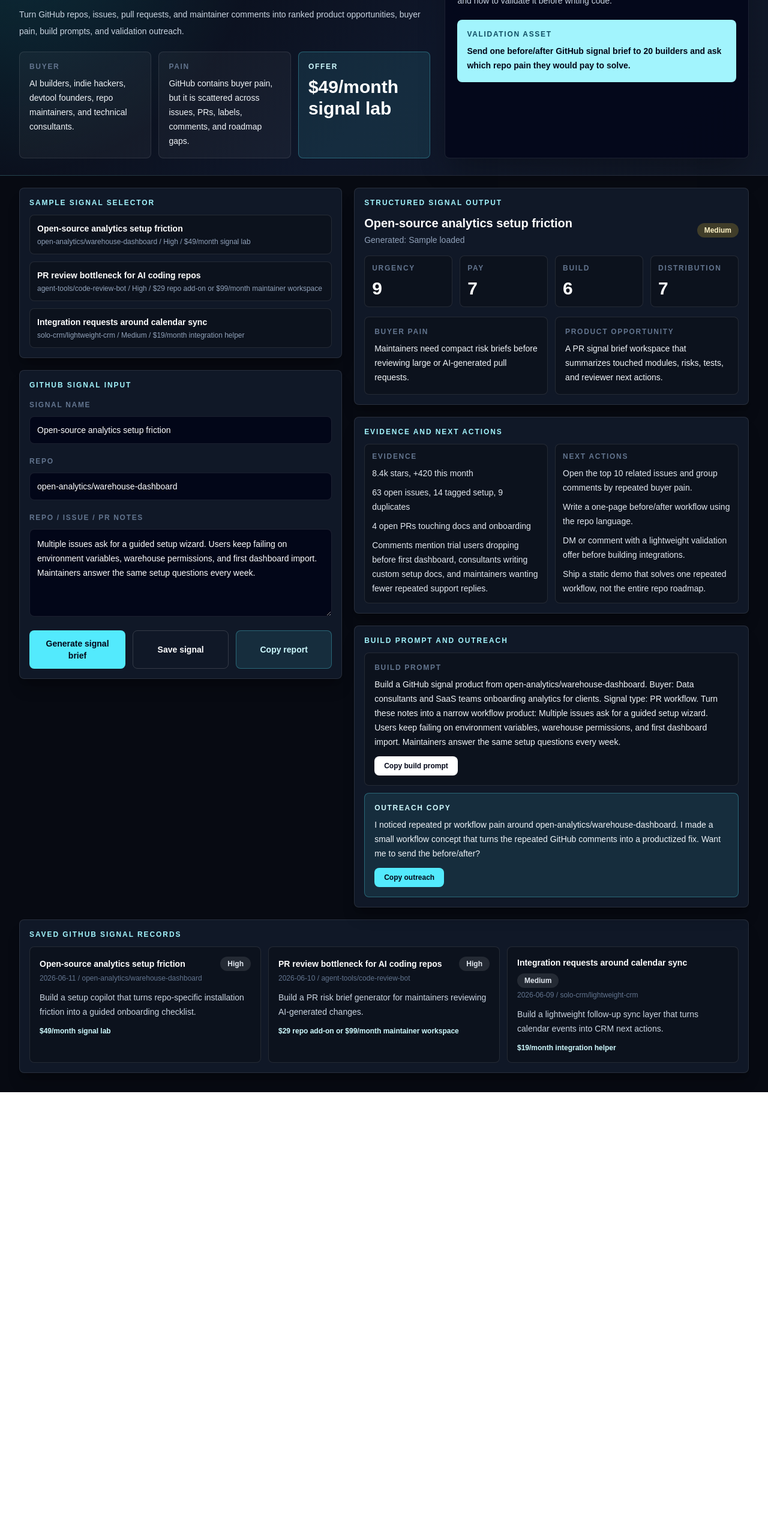
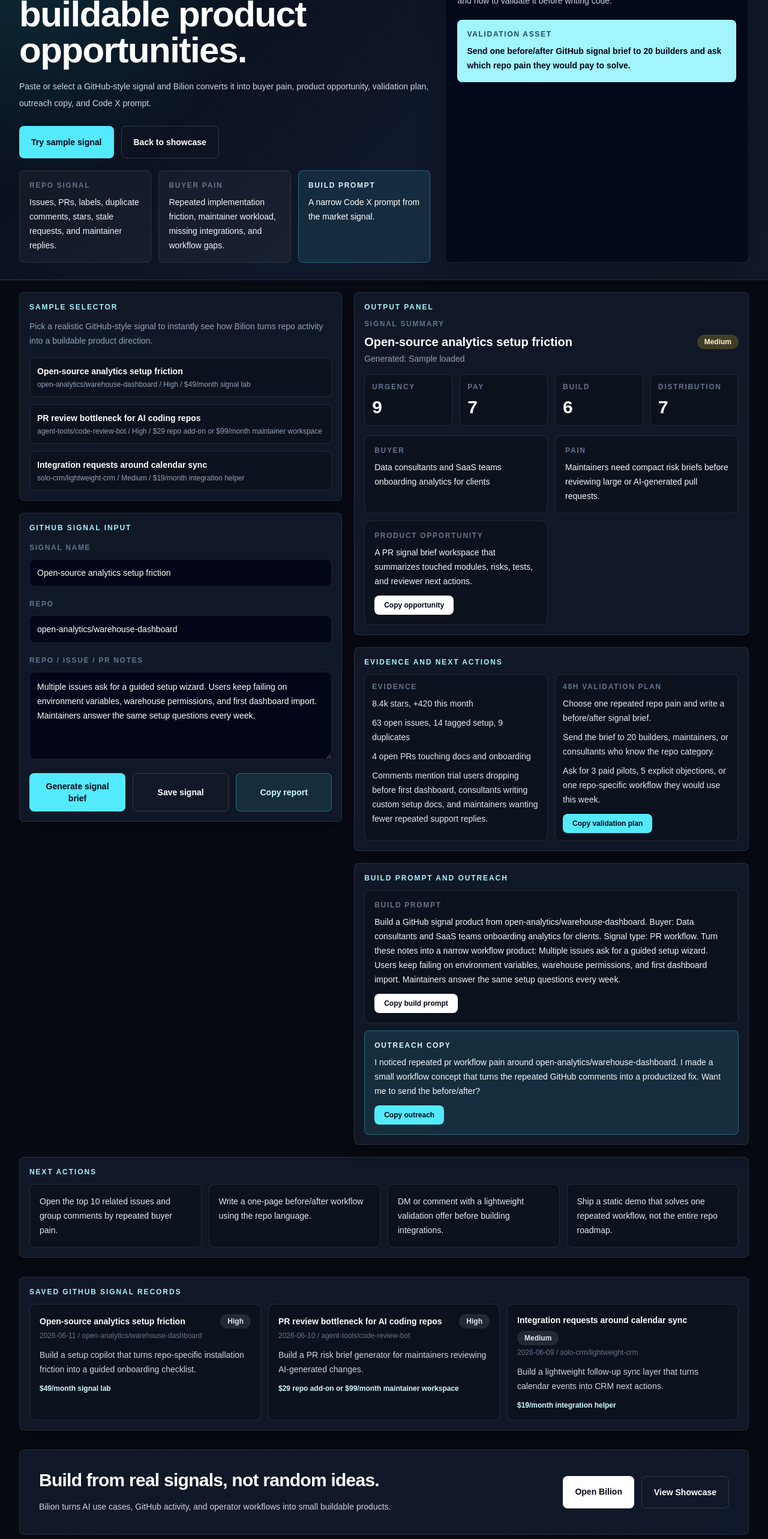
Before and after one commit to rireme33/bilion, a Next.js app: page /github-signal-lab in a window 1280 px wide. Shown: the part 140-2706 px from the top of the page at 60% size. Before the commit the page ends 1961 px from the top, so only its background shows below. Built offline with nearby package versions, Linux system fonts and the light colour scheme.

Commit message:
Expose GitHub Signal Lab on public pages

```diff
--- a/app/github-signal-lab/page.tsx
+++ b/app/github-signal-lab/page.tsx
@@ -1,5 +1,6 @@
 "use client";
 
+import Link from "next/link";
 import { useMemo, useState } from "react";
 
 type SignalType = "Repo momentum" | "Issue pain" | "PR workflow" | "Integration gap";
@@ -29,6 +30,7 @@
   buyerPain: string;
   productOpportunity: string;
   evidence: string[];
+  validationPlan: string[];
   buildPrompt: string;
   outreachCopy: string;
   scores: {
@@ -173,6 +175,11 @@
     "DM or comment with a lightweight validation offer before building integrations.",
     "Ship a static demo that solves one repeated workflow, not the entire repo roadmap.",
   ];
+  const validationPlan = [
+    "Choose one repeated repo pain and write a before/after signal brief.",
+    "Send the brief to 20 builders, maintainers, or consultants who know the repo category.",
+    "Ask for 3 paid pilots, 5 explicit objections, or one repo-specific workflow they would use this week.",
+  ];
   const buildPrompt = `Build a GitHub signal product from ${signal.repo}. Buyer: ${signal.buyer}. Signal type: ${classification}. Turn these notes into a narrow workflow product: ${signal.sourceNotes}`;
   const outreachCopy = `I noticed repeated ${classification.toLowerCase()} pain around ${signal.repo}. I made a small workflow concept that turns the repeated GitHub comments into a productized fix. Want me to send the before/after?`;
   const exportText = `GitHub Signal Lab Report
@@ -199,6 +206,9 @@
 Next actions:
 ${nextActions.map((item) => `- ${item}`).join("\n")}
 
+48h validation plan:
+${validationPlan.map((item) => `- ${item}`).join("\n")}
+
 Outreach:
 ${outreachCopy}`;
 
@@ -208,6 +218,7 @@
     buyerPain,
     productOpportunity,
     evidence,
+    validationPlan,
     buildPrompt,
     outreachCopy,
     scores: {
@@ -275,37 +286,56 @@
     window.setTimeout(() => setCopied(""), 1600);
   }
 
+  function trySampleSignal() {
+    setActiveSignal(samples[0]);
+    setGeneratedAt("Sample signal loaded");
+  }
+
   return (
     <main className="min-h-screen bg-[#070a12] text-slate-100">
       <section className="border-b border-white/10 bg-[radial-gradient(circle_at_top_left,#22d3ee30,transparent_32%),linear-gradient(135deg,#070a12,#0f172a_55%,#111827)]">
         <div className="mx-auto grid max-w-7xl gap-6 px-4 py-7 sm:px-6 lg:grid-cols-[1.15fr_0.85fr] lg:px-8">
           <div>
             <div className="inline-flex rounded-full border border-cyan-300/30 bg-cyan-300/10 px-3 py-1 text-xs font-black uppercase tracking-[0.18em] text-cyan-100">
-              Bilion showcase product
+              GitHub Signal Lab
             </div>
             <h1 className="mt-5 max-w-4xl text-4xl font-black tracking-tight text-white sm:text-6xl">
-              GitHub Signal Lab
+              Turn GitHub activity into buildable product opportunities.
             </h1>
             <p className="mt-4 max-w-3xl text-sm leading-7 text-slate-300">
-              Turn GitHub repos, issues, pull requests, and maintainer comments into ranked product opportunities,
-              buyer pain, build prompts, and validation outreach.
+              Paste or select a GitHub-style signal and Bilion converts it into buyer pain, product opportunity,
+              validation plan, outreach copy, and Code X prompt.
             </p>
+            <div className="mt-6 flex flex-col gap-3 sm:flex-row">
+              <button
+                onClick={trySampleSignal}
+                className="rounded-lg bg-cyan-300 px-5 py-4 text-sm font-black text-slate-950 transition hover:bg-cyan-200"
+              >
+                Try sample signal
+              </button>
+              <Link
+                href="/showcase"
+                className="rounded-lg border border-white/15 px-5 py-4 text-center text-sm font-black text-white transition hover:bg-white/10"
+              >
+                Back to showcase
+              </Link>
+            </div>
             <div className="mt-5 grid gap-3 md:grid-cols-3">
               <div className="rounded-lg border border-white/10 bg-white/[0.04] p-4">
-                <div className="text-xs font-black uppercase tracking-[0.14em] text-slate-500">Buyer</div>
+                <div className="text-xs font-black uppercase tracking-[0.14em] text-slate-500">Repo signal</div>
                 <p className="mt-2 text-sm leading-6 text-slate-100">
-                  AI builders, indie hackers, devtool founders, repo maintainers, and technical consultants.
+                  Issues, PRs, labels, duplicate comments, stars, stale requests, and maintainer replies.
                 </p>
               </div>
               <div className="rounded-lg border border-white/10 bg-white/[0.04] p-4">
-                <div className="text-xs font-black uppercase tracking-[0.14em] text-slate-500">Pain</div>
+                <div className="text-xs font-black uppercase tracking-[0.14em] text-slate-500">Buyer pain</div>
                 <p className="mt-2 text-sm leading-6 text-slate-100">
-                  GitHub contains buyer pain, but it is scattered across issues, PRs, labels, comments, and roadmap gaps.
+                  Repeated implementation friction, maintainer workload, missing integrations, and workflow gaps.
                 </p>
               </div>
               <div className="rounded-lg border border-cyan-300/30 bg-cyan-300/10 p-4">
-                <div className="text-xs font-black uppercase tracking-[0.14em] text-cyan-100">Offer</div>
-                <p className="mt-2 text-3xl font-black text-white">{price}</p>
+                <div className="text-xs font-black uppercase tracking-[0.14em] text-cyan-100">Build prompt</div>
+                <p className="mt-2 text-sm leading-6 text-white">A narrow Code X prompt from the market signal.</p>
               </div>
             </div>
           </div>
@@ -328,7 +358,11 @@
 
       <section className="mx-auto grid max-w-7xl gap-5 px-4 py-5 sm:px-6 lg:grid-cols-[0.9fr_1.1fr] lg:px-8">
         <div className="space-y-5">
-          <Panel title="Sample signal selector">
+          <Panel title="Sample selector">
+            <p className="mb-4 text-sm leading-6 text-slate-400">
+              Pick a realistic GitHub-style signal to instantly see how Bilion turns repo activity into a buildable
+              product direction.
+            </p>
             <div className="grid gap-3">
               {samples.map((signal) => (
                 <button
@@ -392,10 +426,11 @@
         </div>
 
         <div className="space-y-5">
-          <Panel title="Structured signal output">
+          <Panel title="Output panel">
             <div className="flex flex-wrap items-center justify-between gap-3">
               <div>
-                <p className="text-xl font-black text-white">{activeSignal.name}</p>
+                <div className="text-xs font-black uppercase tracking-[0.14em] text-slate-500">Signal summary</div>
+                <p className="mt-2 text-xl font-black text-white">{activeSignal.name}</p>
                 <p className="mt-1 text-sm text-slate-400">Generated: {generatedAt}</p>
               </div>
               <span
@@ -419,12 +454,22 @@
             </div>
             <div className="mt-4 grid gap-3 xl:grid-cols-2">
               <div className="rounded-lg border border-white/10 bg-black/25 p-4">
-                <h3 className="text-xs font-black uppercase tracking-[0.14em] text-slate-500">Buyer pain</h3>
+                <h3 className="text-xs font-black uppercase tracking-[0.14em] text-slate-500">Buyer</h3>
+                <p className="mt-2 text-sm leading-6 text-slate-100">{activeSignal.buyer}</p>
+              </div>
+              <div className="rounded-lg border border-white/10 bg-black/25 p-4">
+                <h3 className="text-xs font-black uppercase tracking-[0.14em] text-slate-500">Pain</h3>
                 <p className="mt-2 text-sm leading-6 text-slate-100">{report.buyerPain}</p>
               </div>
               <div className="rounded-lg border border-white/10 bg-black/25 p-4">
                 <h3 className="text-xs font-black uppercase tracking-[0.14em] text-slate-500">Product opportunity</h3>
                 <p className="mt-2 text-sm leading-6 text-slate-100">{report.productOpportunity}</p>
+                <button
+                  onClick={() => copyText("opportunity", report.productOpportunity)}
+                  className="mt-3 rounded-lg bg-white px-4 py-2 text-xs font-black text-slate-950"
+                >
+                  {copied === "opportunity" ? "Copied" : "Copy opportunity"}
+                </button>
               </div>
             </div>
           </Panel>
@@ -440,12 +485,18 @@
                 </ul>
               </div>
               <div className="rounded-lg border border-white/10 bg-black/25 p-3">
-                <h3 className="text-xs font-black uppercase tracking-[0.14em] text-slate-500">Next actions</h3>
+                <h3 className="text-xs font-black uppercase tracking-[0.14em] text-slate-500">48h validation plan</h3>
                 <ul className="mt-2 space-y-2 text-sm leading-6 text-slate-200">
-                  {report.nextActions.map((item) => (
+                  {report.validationPlan.map((item) => (
                     <li key={item}>{item}</li>
                   ))}
                 </ul>
+                <button
+                  onClick={() => copyText("validation", report.validationPlan.join("\n"))}
+                  className="mt-3 rounded-lg bg-cyan-300 px-4 py-2 text-xs font-black text-slate-950"
+                >
+                  {copied === "validation" ? "Copied" : "Copy validation plan"}
+                </button>
               </div>
             </div>
           </Panel>
@@ -476,6 +527,18 @@
       </section>
 
       <section className="mx-auto max-w-7xl px-4 pb-8 sm:px-6 lg:px-8">
+        <Panel title="Next actions">
+          <div className="grid gap-3 md:grid-cols-2 lg:grid-cols-4">
+            {report.nextActions.map((item) => (
+              <div key={item} className="rounded-lg border border-white/10 bg-black/25 p-4 text-sm leading-6 text-slate-200">
+                {item}
+              </div>
+            ))}
+          </div>
+        </Panel>
+      </section>
+
+      <section className="mx-auto max-w-7xl px-4 pb-8 sm:px-6 lg:px-8">
         <Panel title="Saved GitHub signal records">
           <div className="grid gap-3 lg:grid-cols-3">
             {savedSignals.slice(0, 6).map((signal) => (
@@ -496,6 +559,35 @@
           </div>
         </Panel>
       </section>
+
+      <section className="mx-auto max-w-7xl px-4 pb-10 sm:px-6 lg:px-8">
+        <div className="rounded-lg border border-white/10 bg-[linear-gradient(135deg,#101827,#111827_55%,#0f172a)] p-5 shadow-2xl shadow-black/20 sm:p-8">
+          <div className="grid gap-6 lg:grid-cols-[1fr_auto] lg:items-center">
+            <div>
+              <h2 className="text-3xl font-black tracking-tight text-white">
+                Build from real signals, not random ideas.
+              </h2>
+              <p className="mt-3 max-w-2xl text-sm leading-7 text-slate-300">
+                Bilion turns AI use cases, GitHub activity, and operator workflows into small buildable products.
+              </p>
+            </div>
+            <div className="flex flex-col gap-3 sm:flex-row">
+              <Link
+                href="/app"
+                className="rounded-lg bg-white px-5 py-4 text-center text-sm font-black text-slate-950 transition hover:bg-slate-200"
+              >
+                Open Bilion
+              </Link>
+              <Link
+                href="/showcase"
+                className="rounded-lg border border-white/15 px-5 py-4 text-center text-sm font-black text-white transition hover:bg-white/10"
+              >
+                View Showcase
+              </Link>
+            </div>
+          </div>
+        </div>
+      </section>
     </main>
   );
 }
--- a/app/page.tsx
+++ b/app/page.tsx
@@ -194,6 +194,60 @@
               revenue="$19 pattern pack or $49/month creator lab"
               href="/short-video-pattern-analyzer"
             />
+          </div>
+        </section>
+
+        <section className="mt-10 overflow-hidden rounded-3xl border border-cyan-400/20 bg-[linear-gradient(135deg,rgba(34,211,238,0.12),rgba(16,16,17,1)_42%,rgba(250,204,21,0.08))] p-6 shadow-2xl md:p-8">
+          <div className="grid gap-6 lg:grid-cols-[1fr_0.8fr] lg:items-center">
+            <div>
+              <div className="inline-flex rounded-full border border-cyan-300/20 bg-cyan-300/10 px-3 py-1 text-xs font-bold uppercase tracking-[0.18em] text-cyan-200">
+                Featured Signal Lab
+              </div>
+              <h2 className="mt-4 text-4xl font-black tracking-tight">
+                GitHub Signal Lab
+              </h2>
+              <p className="mt-4 max-w-3xl text-sm leading-7 text-zinc-300">
+                Turn GitHub repos, issues, pull requests, and maintainer
+                comments into buyer pain, product opportunities, validation
+                plans, outreach copy, and Code X build prompts.
+              </p>
+              <p className="mt-3 text-sm font-semibold text-cyan-100">
+                Use repo activity as a market signal before deciding what to
+                build.
+              </p>
+              <div className="mt-6 flex flex-col gap-3 sm:flex-row">
+                <a
+                  href="/github-signal-lab"
+                  className="rounded-2xl bg-white px-5 py-4 text-center text-sm font-bold text-black transition hover:bg-zinc-200"
+                >
+                  Open GitHub Signal Lab
+                </a>
+                <a
+                  href="/showcase"
+                  className="rounded-2xl border border-white/10 px-5 py-4 text-center text-sm font-bold text-white transition hover:bg-white/[0.04]"
+                >
+                  View Showcase
+                </a>
+              </div>
+            </div>
+            <div className="rounded-2xl border border-white/10 bg-black/35 p-4">
+              <div className="grid gap-3">
+                {[
+                  ["Repo signal", "Repeated setup issues, PR bottlenecks, integration gaps"],
+                  ["Buyer pain", "Who hurts, why now, and what keeps repeating"],
+                  ["Code X prompt", "A narrow product build prompt from the signal"],
+                ].map(([label, value]) => (
+                  <div key={label} className="rounded-2xl border border-white/10 bg-white/[0.04] p-4">
+                    <div className="text-xs font-bold uppercase tracking-wide text-cyan-200">
+                      {label}
+                    </div>
+                    <div className="mt-2 text-sm leading-6 text-zinc-200">
+                      {value}
+                    </div>
+                  </div>
+                ))}
+              </div>
+            </div>
           </div>
         </section>
 
```
Also changed, not shown: app/showcase/page.tsx (+18 -0 lines).
